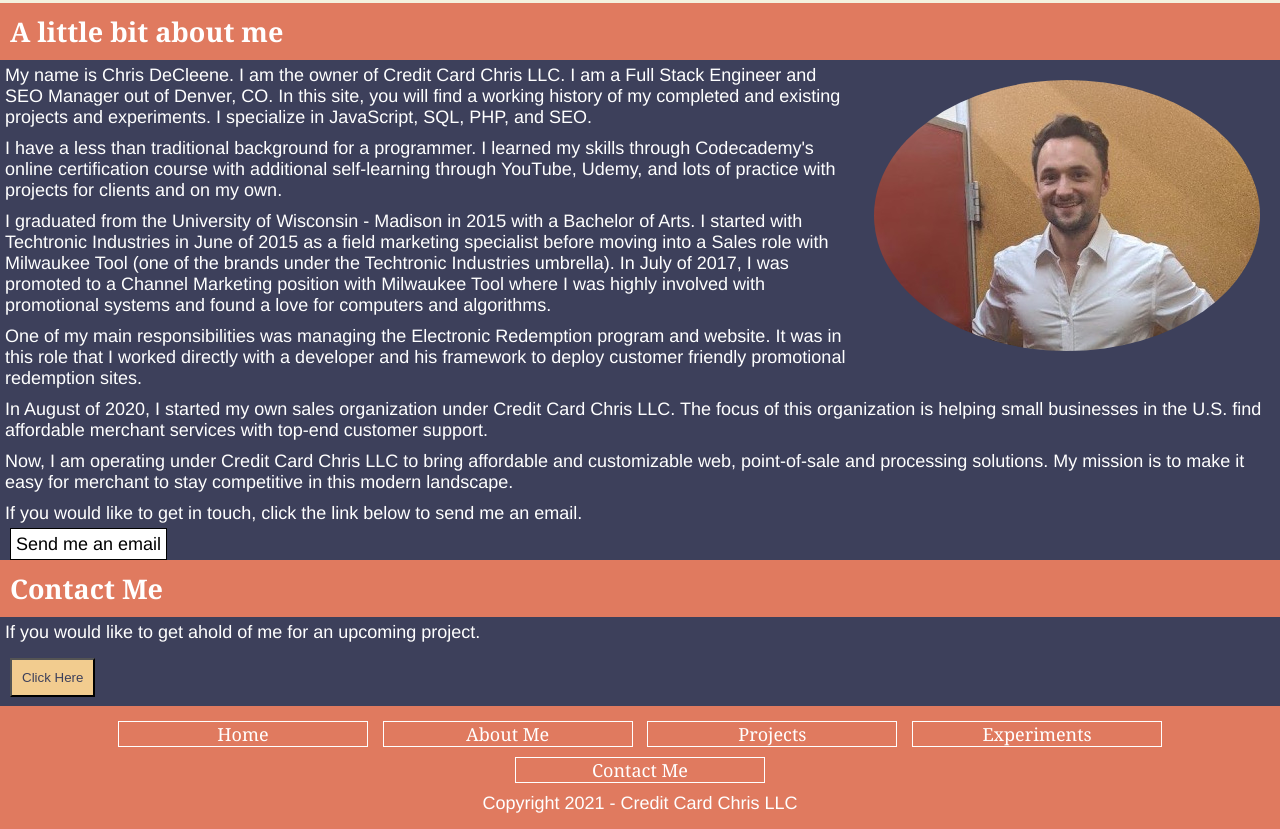
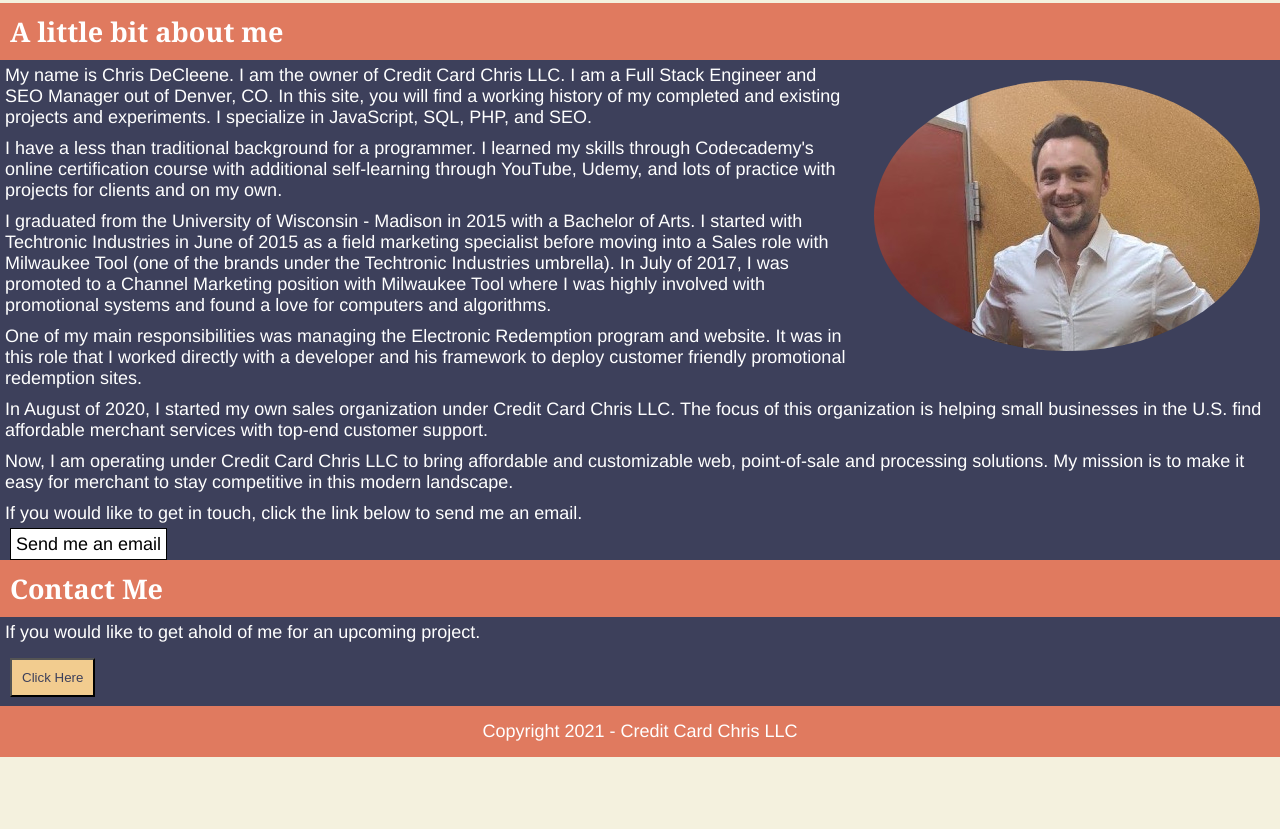
Before and after one commit to ChrisDeCleene/creditCardChris, a plain HTML site: page aboutme.html in a window 1280 px wide. Shown: the part 286-1115 px from the top of the page. After the commit the page ends 1068 px from the top, so only its background shows below. Drawn offline with Linux system fonts and the light colour scheme.

Commit message:
Remove footer navigation.

```diff
--- a/aboutme.html
+++ b/aboutme.html
@@ -82,16 +82,7 @@
   <br />
 
   <footer>
-    <nav>
-      <ul>
-        <li><a href="index.html">Home</a></li>
-        <li><a href="aboutme.html">About Me</a></li>
-        <li><a href="#projects">Projects</a></li>
-        <li><a href="#experiments">Experiments</a></li>
-        <li><a href="#contactme">Contact Me</a></li>
-      </ul>
-    </nav>
-    <p>Copyright 2021 - Credit Card Chris LLC</p>
+    <p  id="easterEgg">Copyright 2021 - Credit Card Chris LLC</p>
   </footer>
 </body>
 
```
Also changed, not shown: index.html (+0 -9 lines).
